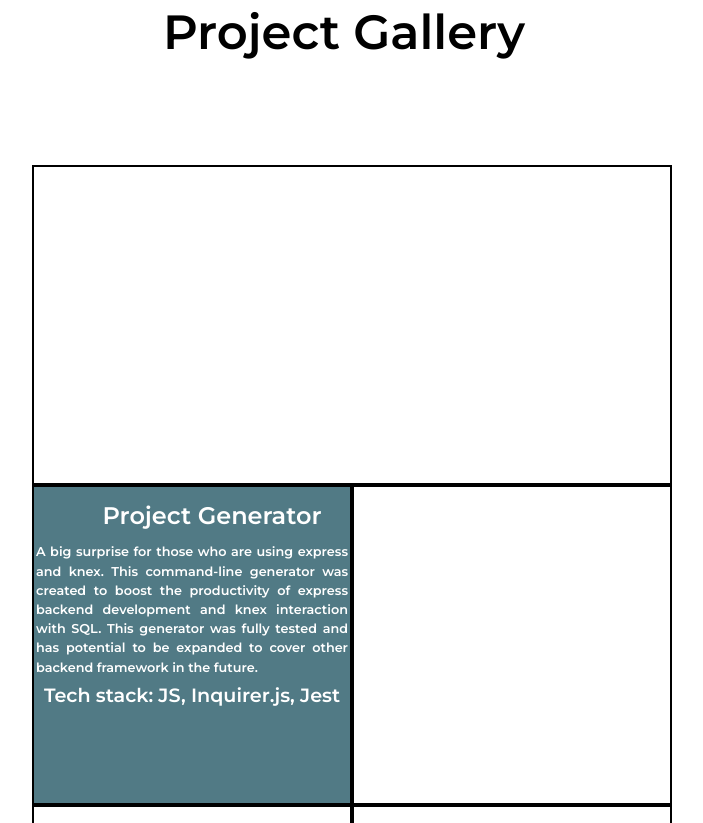
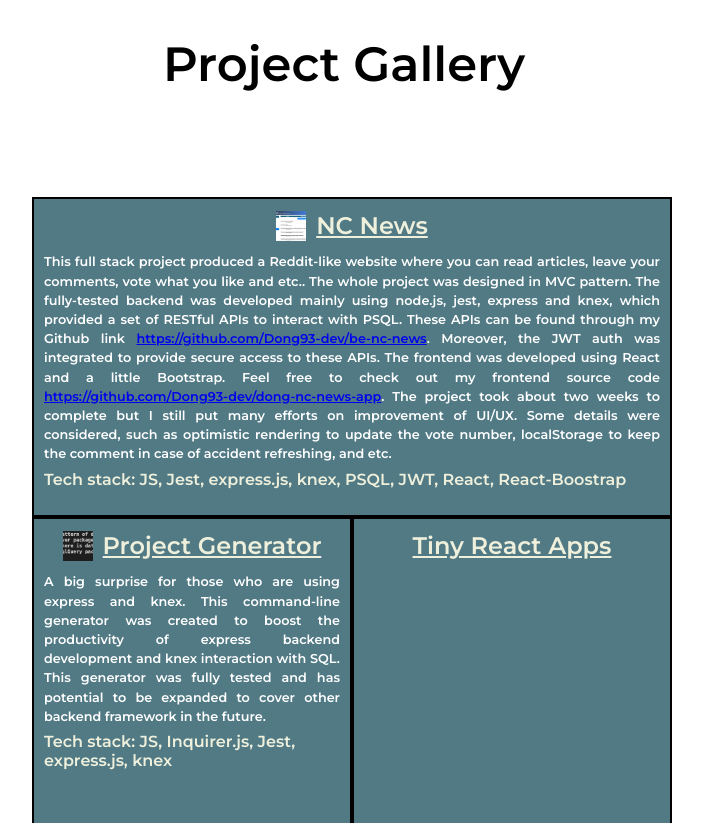
Before and after one commit to Dong93-dev/Dong93-dev.github.io, a plain HTML site: page index.html in a window 1280 px wide. Shown: the part 1977-2800 px from the top of the page, without its empty margins (296-999 px from the left). Drawn offline with Linux system fonts and the light colour scheme.

Commit message:
add a fullstack proj

```diff
--- a/index.html
+++ b/index.html
@@ -76,7 +76,7 @@
       </div>
       <div class="techskills">
         <h1>Tech skills</h1>
-        <p>Javascript, Jest, express.js, Knex, SQL, Inquirer.js, React.js, react-chartjs-2, Matlab, Python, Fortran, Visual Basic, MVC, TDD</p>
+        <p>Javascript, Jest, express.js, Knex, SQL, Inquirer.js, React, react-bootstrap, react-chartjs-2, Matlab, Python, Fortran, Visual Basic, MVC, TDD</p>
       </div>
       <div class="container">
         <div class="timeline">
@@ -128,17 +128,20 @@
     <section id="projects">
       <h1 class="section-title">Project Gallery</h1>
       <div class="grid-container">
-        <div class="grid-item" style="grid-area: 1/1 / span 1 / span 2">
-          ProjectA
+        <div class="grid-item ncnews" style="grid-area: 1/1 / span 1 / span 2">
+          <a href="https://dong-nc-news.netlify.app/"><h1>NC News</h1></a>
+
+          <p> This full stack project produced a Reddit-like website where you can read articles, leave your comments, vote what you like and etc.. The whole project was designed in MVC pattern. The fully-tested backend was developed mainly using node.js, jest, express and knex, which provided a set of RESTful APIs to interact with PSQL. These APIs can be found through my Github link <a href="https://github.com/Dong93-dev/be-nc-news">https://github.com/Dong93-dev/be-nc-news</a>. Moreover, the JWT auth was integrated to provide secure access to these APIs. The frontend was developed using React and a little Bootstrap. Feel free to check out my frontend source code <a href="https://github.com/Dong93-dev/dong-nc-news-app">https://github.com/Dong93-dev/dong-nc-news-app</a>. The project took about two weeks to complete but I still put many efforts on improvement of UI/UX. Some details were considered, such as optimistic rendering to update the vote number, localStorage to keep the comment in case of accident refreshing, and etc.</p>
+          <h2><span>Tech stack</span>: JS, Jest, express.js, knex, PSQL, JWT, React, React-Boostrap </h2>
         </div>
 
         <div class="grid-item proj-generate">
-          <h1>Project Generator</h1>
+          <a href="https://github.com/Dong93-dev/server-generator"><h1>Project Generator</h1></a>
           <p>A big surprise for those who are using express and knex. This command-line generator was created to boost the productivity of express backend development and knex interaction with SQL. This generator was fully tested and has potential to be expanded to cover other backend framework in the future.</p>
-          <h2><span>Tech stack</span>: JS, Inquirer.js, Jest</h2>
+          <h2><span>Tech stack</span>: JS, Inquirer.js, Jest, express.js, knex</h2>
         </div>
-        <div class="grid-item">
-          <h1>Project Generator</h1>
+        <div class="grid-item smallreactprojs">
+          <h1>Tiny React Apps</h1>
 
         </div>
         <div class="grid-item">ProjectD</div>
--- a/styles/index.css
+++ b/styles/index.css
@@ -111,6 +111,7 @@ nav .name a {
   font-size: 2.5rem;
   font-weight: 500;
   letter-spacing: 0.2rem;
+  text-align: center;
   text-decoration: none;
   color: white;
   text-transform: uppercase;
@@ -334,8 +335,8 @@ nav {
 #selfie .selfie-bottom .selfintro {
   font-family: "Montserrat", sans-serif;
   font-style: italic;
-  font-size: 0.8rem;
-  font-weight: lighter;
+  font-size: 1rem;
+  font-weight: 800;
   flex: 1 1 1rem;
   min-width: 360px;
   text-align: justify;
@@ -433,7 +434,7 @@ nav {
   transition: all 1s ease-in-out;
   text-align: center;
   border: 2px solid black;
-  padding: 2px;
+  padding: 0px 10px;
   width: 80vw;
   /* display: flex;
   flex-direction: column;
@@ -443,19 +444,26 @@ nav {
   min-width: 10em;
   font-family: "Montserrat", sans-serif;
   color: white;
+  overflow: scroll;
 }
 
 .grid-item h1 {
   font-size: 1.5em;
-  margin: 0.5em 0;
+  margin: 0.5em auto;
+  color: #eff0dc;
+  width: fit-content;
+  text-decoration: underline;
 }
-.grid-item h1::before {
-  content: "";
-  background: url("../images/web-design.png");
-  display: block;
-  width: 40px;
-  height: 40px;
-  float: left;
+
+.grid-item h1:hover {
+  cursor: pointer;
+}
+
+.grid-item h2 {
+  font-size: 1em;
+  text-align: left;
+  padding-bottom: 10px;
+  color: #eff0dc;
 }
 
 .grid-item p {
@@ -463,12 +471,41 @@ nav {
   font-size: 0.8em;
   line-height: 1.5em;
   margin: 0.5em 0;
+  font-weight: 400;
 }
-.grid-item h2 {
-  font-size: 1.2em;
+
+.ncnews {
+  background-color: rgba(81, 122, 133, 1);
+}
+
+.ncnews h1::before {
+  content: "";
+  background: url("../images/nc-news.png");
+  margin-right: 10px;
+  width: 30px;
+  height: 30px;
+  background-position: 50% 50%;
+  background-size: cover;
+  float: left;
 }
 
 .proj-generate {
+  background-color: rgba(81, 122, 133, 1);
+}
+
+.proj-generate h1::before {
+  content: "";
+  background: url("../images/proj-generate.png");
+  display: block;
+  margin-right: 10px;
+  width: 30px;
+  height: 30px;
+  background-position: 50% 50%;
+  background-size: cover;
+  float: left;
+}
+
+.smallreactprojs {
   background-color: rgba(81, 122, 133, 1);
 }
 
```
Also changed, not shown: images/nc-news.png (added), 1 other file.
